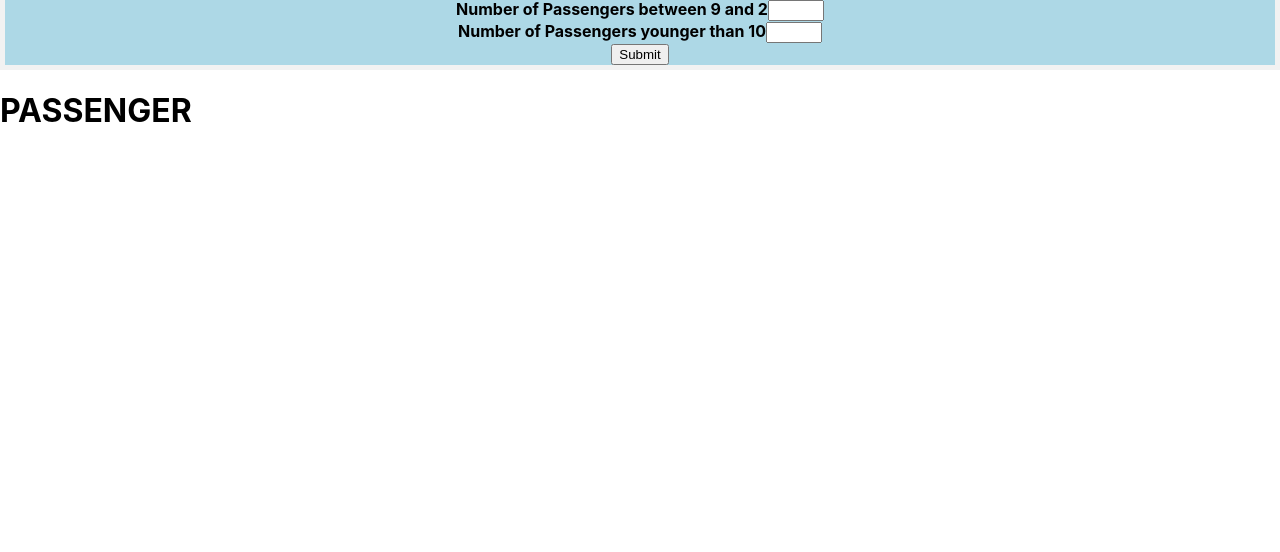
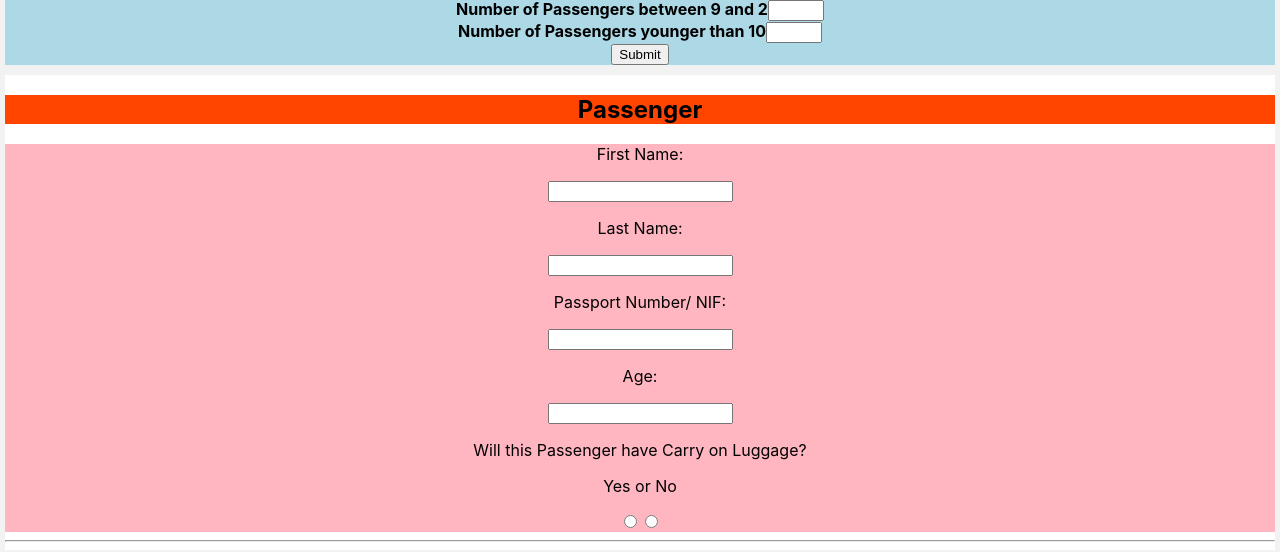
Before and after one commit to mandrei06/airlineBookingProject, a React (Create React App) app in the folder airline-frontend/airline-frontend/: page / in a window 1280 px wide. Shown: the part 396-948 px from the top of the page. Before the commit the page ends 800 px from the top, so only its background shows below. Built offline with nearby package versions, Linux system fonts and the light colour scheme; no server answers.

Commit message:
Passenger Page

```diff
--- a/airline-frontend/airline-frontend/src/components/PassengerInfo.js
+++ b/airline-frontend/airline-frontend/src/components/PassengerInfo.js
@@ -1,9 +1,68 @@
-import React from "react"
+import React from "react";
 
 const PassengerInfo = () => {
-    return (
-<h1>PASSENGER</h1>
-);
+  return (
+    <React.Fragment>
+      <section>
+        <form
+          style={{
+            border: "5px solid rgba(0, 0, 0, 0.05)",
+            textAlign: "center",
+          }}
+        >
+          <header className="headDiv">
+            {/* Header Section */}
+            <div>
+              <h1 style={{ backgroundColor: "orangered" }}>Passenger</h1>
+            </div>
+          </header>
+          <div style={{ backgroundColor: "lightpink", textAlign: "center" }}>
+            <div className="Div1">
+              <div>
+                <p className="text-xl font-bold" style={{ felx: 0 }}>
+                  First Name:
+                </p>
+                <input type="text" name="firstName"></input>
+                <br></br>
+              </div>
+              <div>
+                <p className="text-xl font-bold" style={{ felx: 0 }}>
+                  Last Name:
+                </p>
+                <input type="text" name="lastName"></input>
+                <br></br>
+              </div>
+              <div>
+                <p className="text-xl font-bold" style={{ felx: 0 }}>
+                  Passport Number/ NIF:
+                </p>
+                <input type="text" name="NIF"></input>
+                <br></br>
+              </div>
+              <div>
+                <p className="text-xl font-bold" style={{ felx: 0 }}>
+                  Age:
+                </p>
+                <input type="text" name="Age"></input>
+                <br></br>
+              </div>
+              <div>
+                <p className="text-xl font-bold" style={{ felx: 0 }}>
+                  Will this Passenger have Carry on Luggage?
+                </p>
+                <p>Yes  or  No</p>
+                <input type="radio" name="luggage" value="yes"></input>
+
+                <input type="radio" name="luggage" value="no"></input>
+                <br></br>
+              </div>
+            </div>
+          </div>
+          <hr />
+        </form>
+      </section>
+    </React.Fragment>
+  );
 };
 
 export default PassengerInfo;
```
